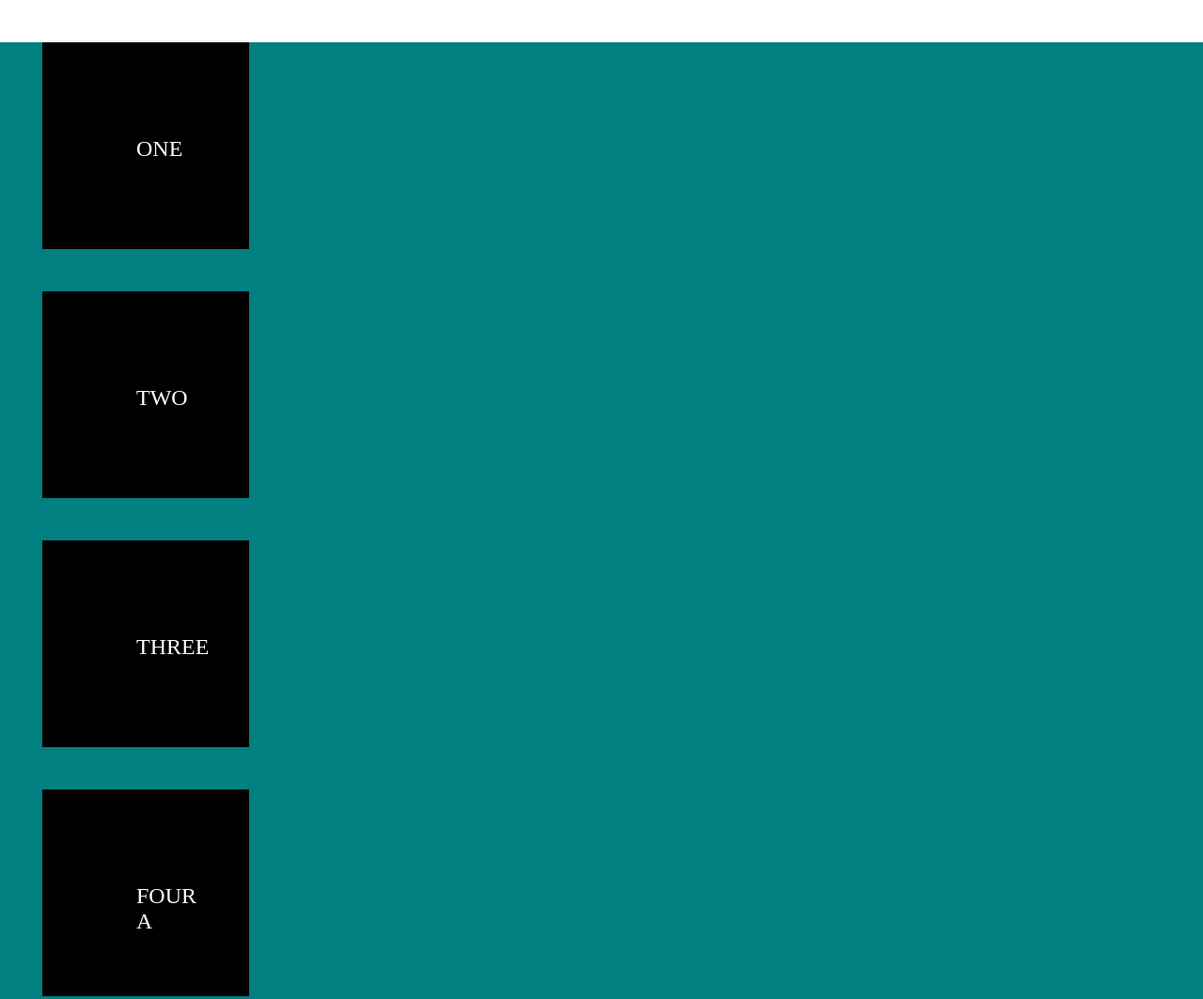
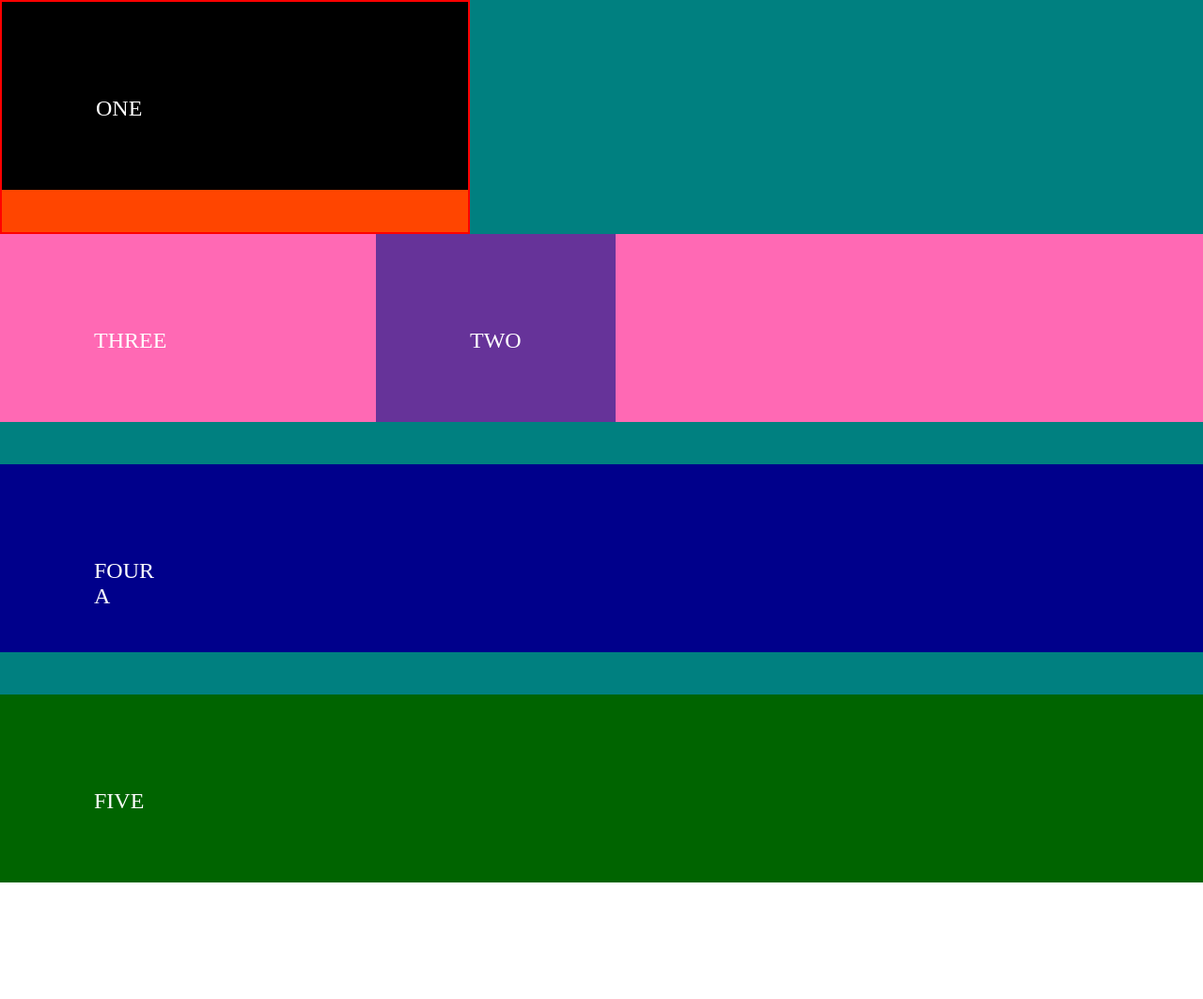
Before and after one commit to CodeupClassroom/java-cohort-web-exercises, a website: page positioning.html in a window 1280 px wide. Shown: the top 1063 px of the page at 94% size. After the commit the page ends 984 px from the top, so only its background shows below. Drawn offline with Linux system fonts and the light colour scheme.

Commit message:
positioning

```diff
--- a/css/positioning.css
+++ b/css/positioning.css
@@ -1,25 +1,45 @@
 * {
     padding: 0;
     margin: 0;
+    box-sizing: border-box;
 }
 
 .container {
     background-color: teal;
 }
+
 .box {
     height: 20px;
-    width: 20px;
+    /*width: 20px;*/
     background-color: black;
     color: white;
     font-size: 24px;
     padding: 100px;
-    margin: 45px;
+    margin-bottom: 45px;
 
+}
+
+#two {
+    position: fixed;
+    left: 400px;
+    /*float: right;*/
+    /*top: 200px;*/
+    /*float: left;*/
+    /*left: 200px;*/
+    /*position: relative;*/
+    /*right: 400px;*/
+    background-color: rebeccapurple;
 }
 
 #outer {
     /*display: inline-block;*/
-    /*border: 2px solid red;*/
+    border: 2px solid red;
+    background-color: orangered;
+    width: 500px;
+    /*position: relative;*/
+    /*left: 30px;*/
+    /*top: 30px;*/
+
 }
 
 #uno {
@@ -28,7 +48,9 @@
 
 #one {
     /*position: relative;*/
+    /*right: 200px;*/
     /*left: 300px;*/
+    /*top: 20px;*/
     /*margin-left: 300px;*/
     /*width: 50%;*/
     /*margin: 0;*/
@@ -46,23 +68,24 @@ h6 {
     /*color: red;*/
 }
 
-#two {
-    /*position: relative;*/
-    /*top: 45px;*/
-    /*left: 300px;*/
-    /*float: left;*/
-}
 
 
 #three {
-    /*position: fixed;*/
+    /*position: relative;*/
     /*bottom: 500px;*/
+    /*left: 600px;*/
+    /*position: relative;*/
+    background-color: hotpink;
+    /*top: 300px;*/
+    /*float: right;*/
 }
 
 #four {
     /*width: 100%;*/
-    /*position: absolute;*/
+    /*position: relative;*/
     /*margin-top: 100px;*/
+    background-color: darkblue;
+    /*top: 400px;*/
 }
 
 #a {
@@ -93,4 +116,6 @@ h6 {
     /*border-radius: 50%;*/
     /*position: relative;*/
     /*margin-top: 100px;*/
+    background-color: darkgreen;
+    /*top: 500px;*/
 }
--- a/positioning.html
+++ b/positioning.html
@@ -8,7 +8,7 @@
   <title>CSS Positioning</title>
 </head>
 <body>
-<div class="">
+<div class="container">
 
 </div>
 <div class="container">
@@ -17,7 +17,11 @@
     </div>
   </div>
   <div class="box" id="two"> TWO</div>
+
+  <div class="outer">
   <div class="box" id="three"> THREE</div>
+  </div>
+
   <div class="box" id="four"> FOUR
     <div id="a">A</div>
     <!--                <div id="b">B</div>-->
```
